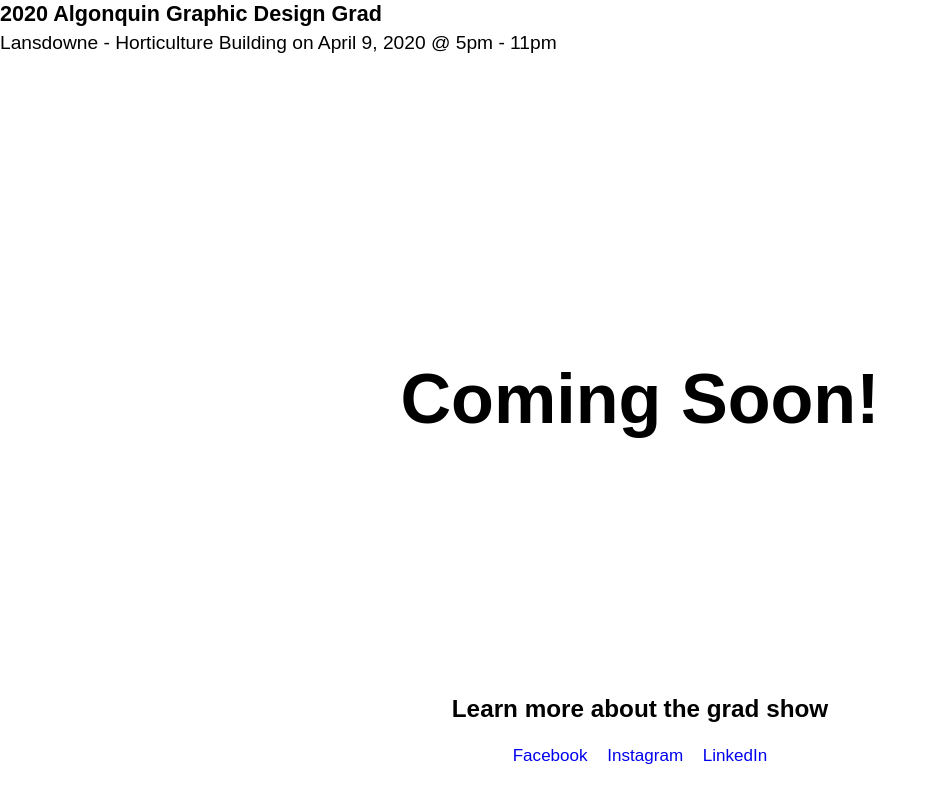
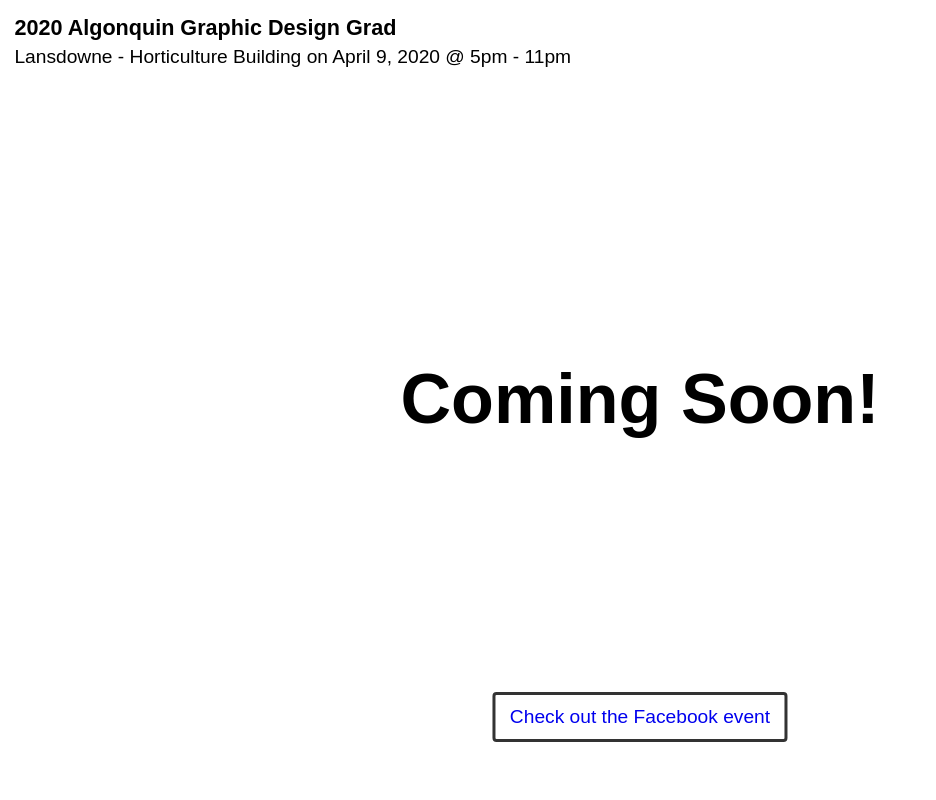
Before and after one commit to algonquindesign-grads/2020-coming-soon, a plain HTML site: page index.html in a window 1280 px wide. Shown: the whole page, without its empty margins (0-936 px from the left). Drawn offline with Linux system fonts and the light colour scheme; a web font is replaced by a local one.

Commit message:
Create button for FB link

```diff
--- a/index.html
+++ b/index.html
@@ -13,7 +13,7 @@
   <link rel="icon" type="image/png" href="favicon-196.png">
 </head>
 <body>
-  <header>
+  <header class="island-1-2">
     <h5 class="push-0">2020 Algonquin Graphic Design Grad</h5>
     <p class="">Lansdowne - Horticulture Building on April 9, 2020 @ 5pm - 11pm</p>
   </header>
@@ -22,12 +22,13 @@
       <h1 class="text-center pin-c tenamega">Coming Soon!</h1>
     </div>
     <div class="links text-center pin-center-bottom">
-      <h4 class="push-1-2 gutter-1-4">Learn more about the grad show</h4>
+      <h4 class="btn btn-ghost push-2"><a href="https://www.facebook.com/events/771309870045443/">Check out the Facebook event</a></h4>
+      <!-- <h4 class="push-1-2 gutter-1-4">Learn more about the grad show</h4>
       <ul class="list-group list-group-inline">
         <li><a class="island-1-4 gutter-1-4 milli" href="https://www.facebook.com/algonquindesign/">Facebook</a></li>
         <li><a class="island-1-4 gutter-1-4 milli" href="https://www.instagram.com/algonquincollege/?hl=en">Instagram</a></li>
         <li><a class="island-1-4 gutter-1-4 milli" href="https://www.linkedin.com/school/algonquincollege/?originalSubdomain=ca">LinkedIn</a></li>
-      </ul>
+      </ul> -->
     </div>
   </main>
 </body>
```
